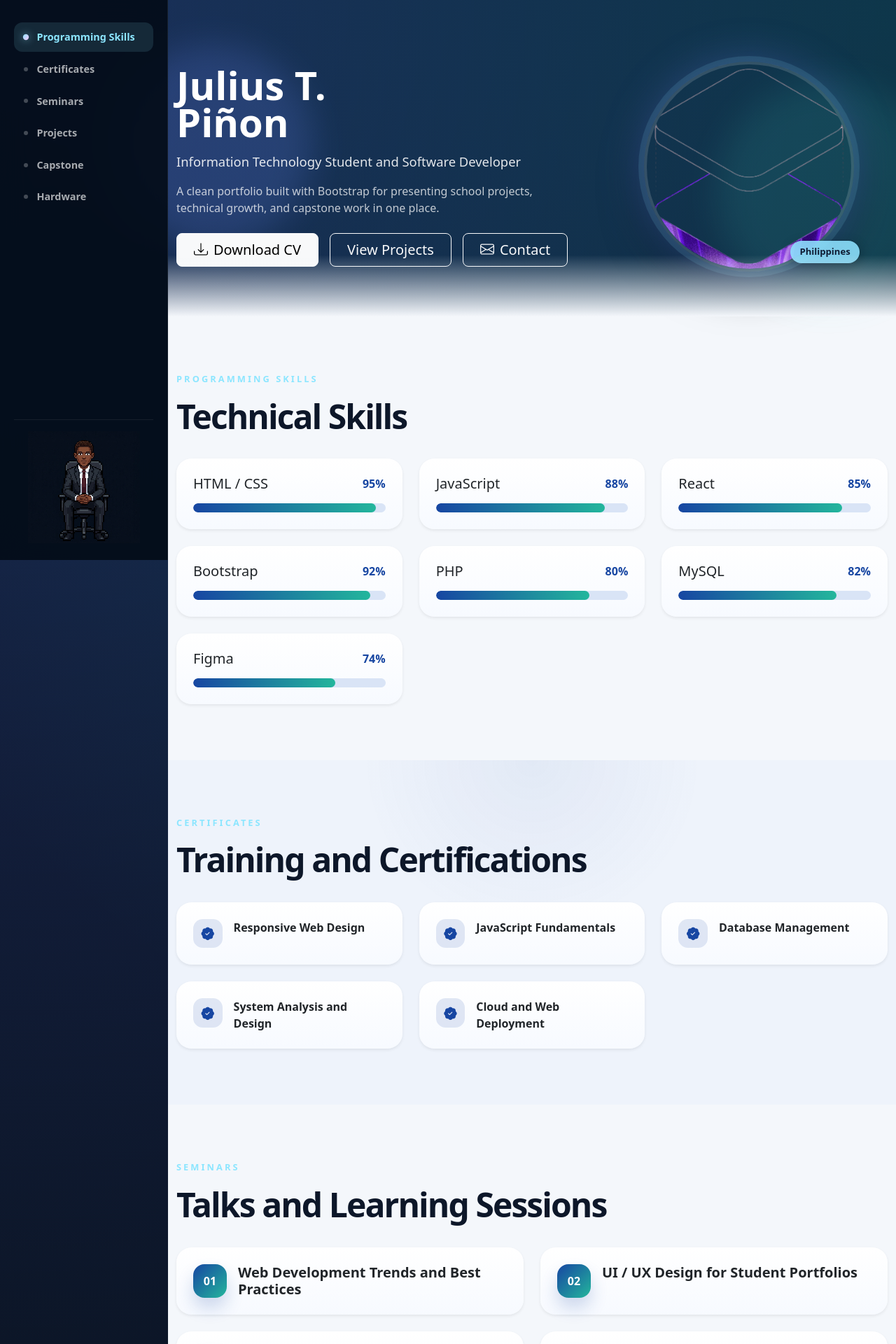
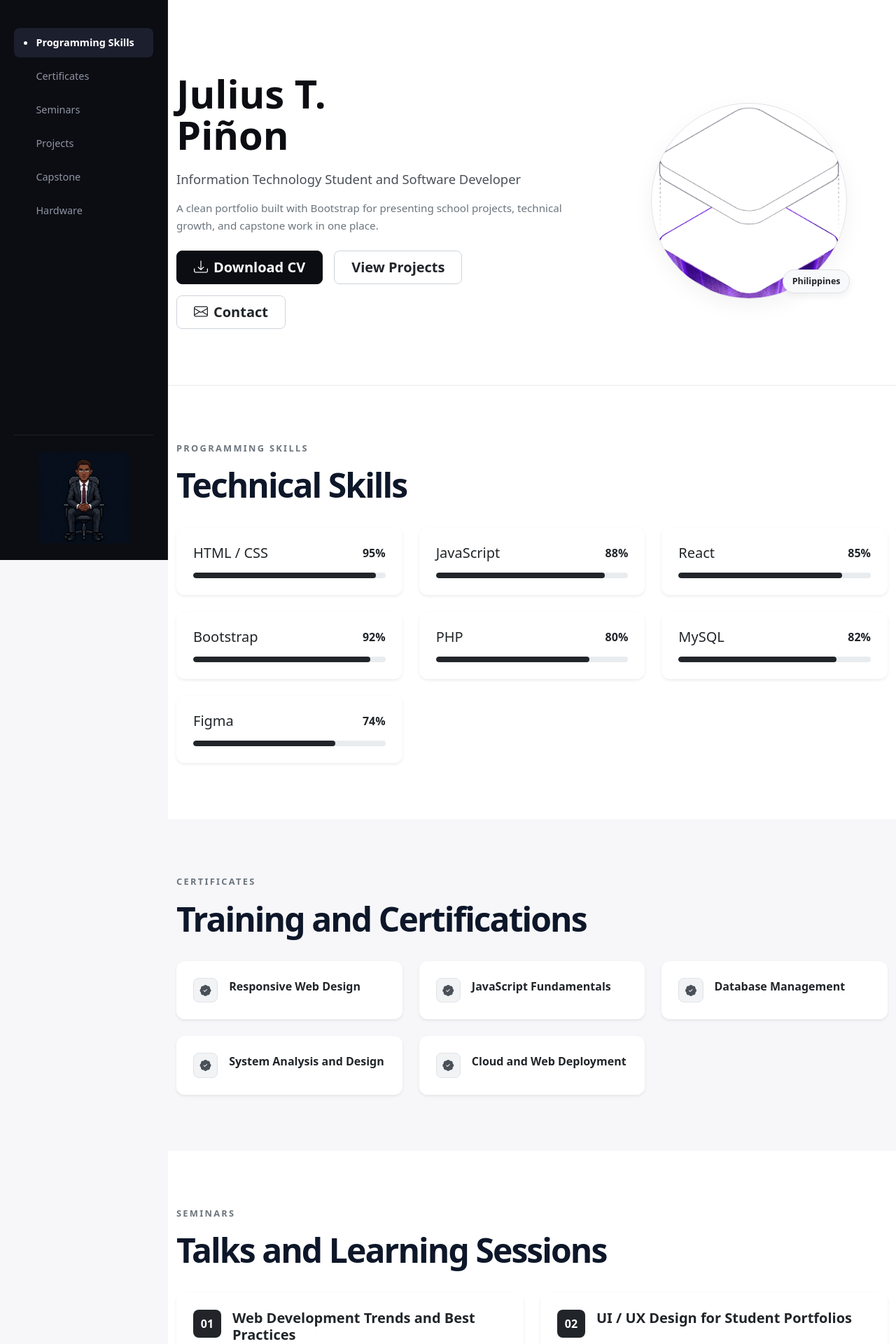
Before and after one commit to eltocmo0115/juliusPortfolio, a React (Vite) app: page / in a window 1280 px wide. Shown: the top 1920 px of the page at 70% size. Built offline with nearby package versions, Linux system fonts and the light colour scheme.

Commit message:
style: minimalist visual overhaul

```diff
--- a/src/styles/animations.css
+++ b/src/styles/animations.css
@@ -8,8 +8,8 @@
  */
 .animate-on-scroll {
   opacity: 0;
-  transform: translateY(24px);
-  transition: opacity 0.55s ease, transform 0.55s ease;
+  transform: translateY(12px);
+  transition: opacity 0.35s ease, transform 0.35s ease;
 }
 
 .animate-on-scroll.visible {
@@ -19,21 +19,21 @@
 
 /* Staggered children — each child is delayed slightly */
 .animate-on-scroll.visible > * {
-  animation: fadeSlideIn 0.5s ease both;
+  animation: fadeSlideIn 0.3s ease both;
 }
 
-.animate-on-scroll.visible > *:nth-child(1)  { animation-delay: 0.05s; }
-.animate-on-scroll.visible > *:nth-child(2)  { animation-delay: 0.10s; }
-.animate-on-scroll.visible > *:nth-child(3)  { animation-delay: 0.15s; }
-.animate-on-scroll.visible > *:nth-child(4)  { animation-delay: 0.20s; }
-.animate-on-scroll.visible > *:nth-child(5)  { animation-delay: 0.25s; }
-.animate-on-scroll.visible > *:nth-child(6)  { animation-delay: 0.30s; }
-.animate-on-scroll.visible > *:nth-child(7)  { animation-delay: 0.35s; }
+.animate-on-scroll.visible > *:nth-child(1)  { animation-delay: 0.03s; }
+.animate-on-scroll.visible > *:nth-child(2)  { animation-delay: 0.06s; }
+.animate-on-scroll.visible > *:nth-child(3)  { animation-delay: 0.09s; }
+.animate-on-scroll.visible > *:nth-child(4)  { animation-delay: 0.12s; }
+.animate-on-scroll.visible > *:nth-child(5)  { animation-delay: 0.15s; }
+.animate-on-scroll.visible > *:nth-child(6)  { animation-delay: 0.18s; }
+.animate-on-scroll.visible > *:nth-child(7)  { animation-delay: 0.21s; }
 
 @keyframes fadeSlideIn {
   from {
     opacity: 0;
-    transform: translateY(18px);
+    transform: translateY(8px);
   }
   to {
     opacity: 1;
--- a/src/styles/base.css
+++ b/src/styles/base.css
@@ -3,11 +3,8 @@
    ========================================================= */
 
 :root {
-  color: #d9e2f1;
-  background:
-    radial-gradient(circle at top left,  rgba(87, 114, 255, 0.24), transparent 32%),
-    radial-gradient(circle at top right, rgba(0, 196, 180, 0.18),  transparent 28%),
-    linear-gradient(180deg, #08111f 0%, #0d1729 44%, #f4f7fb 44%, #f4f7fb 100%);
+  color: #1a1a1a;
+  background-color: #f7f7fa;
   font-family: 'Inter', 'Segoe UI', system-ui, sans-serif;
   font-synthesis: none;
   text-rendering: optimizeLegibility;
--- a/src/styles/cards.css
+++ b/src/styles/cards.css
@@ -1,155 +1,159 @@
 /* =========================================================
-   CARDS — skill, list, seminar, project, capstone, hardware
+   CARDS — Minimalist Flat Edition
    ========================================================= */
 
-/* Shared card radius + gradient */
+/* Shared card radius + minimalist background */
 .skill-card,
 .list-card,
 .seminar-card,
 .hardware-card,
 .capstone-card,
 .screenshot-panel {
-  border-radius: 1.35rem;
-  background: linear-gradient(180deg, #ffffff, #f7faff);
+  border-radius: 0.75rem;
+  background-color: #ffffff;
+  border: 1px solid #e1e4e8;
+  box-shadow: none;
 }
 
 /* ---- Skill card ---------------------------------------- */
 .skill-card {
-  border: 1px solid rgba(11, 28, 55, 0.06);
-  transition: transform 0.2s, box-shadow 0.2s;
+  transition: border-color 0.2s, box-shadow 0.2s;
 }
 
 .skill-card:hover {
-  transform: translateY(-3px);
-  box-shadow: 0 18px 40px rgba(12, 24, 40, 0.1) !important;
+  border-color: #adb5bd;
+  box-shadow: 0 4px 15px rgba(0, 0, 0, 0.03) !important;
 }
 
 .skill-percent {
-  font-weight: 800;
-  color: #1746a2;
+  font-weight: 700;
+  color: #212529;
 }
 
 .skill-progress {
-  height: 0.8rem;
+  height: 0.5rem;
   border-radius: 999px;
-  background: #d9e4f6;
+  background: #e9ecef;
 }
 
 .skill-progress .progress-bar {
   border-radius: 999px;
-  background: linear-gradient(90deg, #1746a2, #23b69c);
+  background: #212529;
   transition: width 0.8s ease;
 }
 
 /* ---- List card (certificates) -------------------------- */
 .list-card {
-  border: 1px solid rgba(11, 28, 55, 0.06);
-  transition: transform 0.2s, box-shadow 0.2s;
+  transition: border-color 0.2s, box-shadow 0.2s;
 }
 
 .list-card:hover {
-  transform: translateY(-3px);
-  box-shadow: 0 18px 40px rgba(12, 24, 40, 0.1) !important;
+  border-color: #adb5bd;
+  box-shadow: 0 4px 15px rgba(0, 0, 0, 0.03) !important;
 }
 
 .list-card__icon {
   display: inline-flex;
   align-items: center;
   justify-content: center;
-  width: 2.6rem;
-  height: 2.6rem;
+  width: 2.2rem;
+  height: 2.2rem;
   flex: 0 0 auto;
-  border-radius: 0.85rem;
-  color: #1746a2;
-  background: rgba(23, 70, 162, 0.12);
+  border-radius: 0.5rem;
+  color: #495057;
+  background-color: #f1f3f5;
+  border: 1px solid #e1e4e8;
 }
 
 .list-card__icon i {
-  font-size: 1.15rem;
+  font-size: 1rem;
 }
 
 /* ---- Seminar card --------------------------------------- */
 .seminar-card {
-  border: 1px solid rgba(11, 28, 55, 0.06);
-  transition: transform 0.2s, box-shadow 0.2s;
+  transition: border-color 0.2s, box-shadow 0.2s;
 }
 
 .seminar-card:hover {
-  transform: translateY(-3px);
-  box-shadow: 0 18px 40px rgba(12, 24, 40, 0.1) !important;
+  border-color: #adb5bd;
+  box-shadow: 0 4px 15px rgba(0, 0, 0, 0.03) !important;
 }
 
 .seminar-card__number {
   display: inline-flex;
   align-items: center;
   justify-content: center;
-  min-width: 3rem;
-  height: 3rem;
-  border-radius: 1rem;
-  color: #fff;
-  font-weight: 800;
-  background: linear-gradient(135deg, #1746a2, #23b69c);
-  box-shadow: 0 14px 25px rgba(23, 70, 162, 0.2);
+  min-width: 2.5rem;
+  height: 2.5rem;
+  border-radius: 0.5rem;
+  color: #ffffff;
+  font-weight: 700;
+  background: #212529;
   flex-shrink: 0;
 }
 
 /* ---- Project card --------------------------------------- */
 .project-card {
   overflow: hidden;
-  border-radius: 1.35rem;
-  border: 1px solid rgba(11, 28, 55, 0.06);
-  background: linear-gradient(180deg, #fff, #f6f9ff);
-  transition: transform 0.2s, box-shadow 0.2s;
+  border-radius: 0.75rem;
+  border: 1px solid #e1e4e8;
+  background-color: #ffffff;
+  transition: border-color 0.2s, box-shadow 0.2s;
 }
 
 .project-card:hover {
-  transform: translateY(-4px);
-  box-shadow: 0 22px 50px rgba(12, 24, 40, 0.12) !important;
+  border-color: #adb5bd;
+  box-shadow: 0 4px 20px rgba(0, 0, 0, 0.03) !important;
 }
 
 .project-card__bar {
-  height: 0.45rem;
+  height: 0.25rem;
+  background-color: #212529;
 }
 
 .project-card__year {
-  border: 1px solid rgba(13, 23, 41, 0.08);
-  color: #0d1729;
+  border: 1px solid #dee2e6;
+  color: #495057;
+  border-radius: 0.25rem;
+  padding: 0.15rem 0.45rem;
 }
 
 .project-card__block,
 .capstone-block {
-  margin-bottom: 1.25rem;
+  margin-bottom: 1rem;
 }
 
 .project-card__label {
-  margin-bottom: 0.5rem;
-  color: #1746a2;
-  font-size: 0.82rem;
-  font-weight: 800;
-  letter-spacing: 0.14em;
+  margin-bottom: 0.35rem;
+  color: #6c757d;
+  font-size: 0.75rem;
+  font-weight: 700;
+  letter-spacing: 0.08em;
   text-transform: uppercase;
 }
 
 .project-card__text {
   margin-bottom: 0;
-  color: #49556f;
+  color: #212529;
+  font-size: 0.95rem;
 }
 
 .project-card__list {
   margin: 0;
   padding-left: 1.15rem;
-  color: #49556f;
+  color: #495057;
+  font-size: 0.95rem;
 }
 
 .project-card__list li + li {
-  margin-top: 0.35rem;
+  margin-top: 0.25rem;
 }
 
 /* ---- Screenshot frames ---------------------------------- */
 .screenshot-grid,
 .screenshot-stack {
   display: grid;
-  gap: 0.85rem;
+  gap: 0.75rem;
 }
 
 .screenshot-grid {
@@ -157,45 +161,44 @@
 }
 
 .screenshot-frame {
-  padding: 0.95rem;
-  border-radius: 1rem;
-  background:
-    linear-gradient(180deg, rgba(23, 70, 162, 0.08), rgba(35, 182, 156, 0.06)),
-    #f9fbff;
-  border: 1px solid rgba(23, 70, 162, 0.1);
+  padding: 0.75rem;
+  border-radius: 0.5rem;
+  background-color: #f8f9fa;
+  border: 1px solid #e1e4e8;
 }
 
 .screenshot-frame__window {
   display: flex;
-  gap: 0.3rem;
-  margin-bottom: 0.85rem;
+  gap: 0.25rem;
+  margin-bottom: 0.65rem;
 }
 
 .screenshot-frame__window span {
-  width: 0.6rem;
-  height: 0.6rem;
+  width: 0.5rem;
+  height: 0.5rem;
   border-radius: 999px;
-  background: rgba(11, 28, 55, 0.28);
+  background-color: #ced4da;
 }
 
 .screenshot-frame p {
   margin-bottom: 0;
-  color: #33415c;
+  color: #495057;
   font-weight: 600;
+  font-size: 0.9rem;
 }
 
 .screenshot-frame--large {
-  min-height: 8.5rem;
+  min-height: 8rem;
 }
 
 /* Screenshot panel — limit height on mobile */
 .screenshot-panel {
-  border: 1px solid rgba(11, 28, 55, 0.06);
+  border: 1px solid #e1e4e8;
 }
 
 @media (max-width: 991.98px) {
   .screenshot-panel .card-body {
-    max-height: 420px;
+    max-height: 400px;
     overflow-y: auto;
   }
 }
@@ -204,40 +207,40 @@
 .capstone-feature {
   display: flex;
   align-items: center;
-  gap: 0.7rem;
-  min-height: 3.5rem;
-  padding: 0.95rem 1rem;
-  border-radius: 1rem;
-  background: #fff;
-  border: 1px solid rgba(23, 70, 162, 0.08);
+  gap: 0.65rem;
+  min-height: 3rem;
+  padding: 0.75rem 0.9rem;
+  border-radius: 0.5rem;
+  background-color: #f8f9fa;
+  border: 1px solid #e1e4e8;
+  font-size: 0.9rem;
 }
 
 .capstone-feature i {
-  color: #23b69c;
-  font-size: 1.1rem;
+  color: #495057;
+  font-size: 1rem;
   flex-shrink: 0;
 }
 
 /* ---- Hardware card ------------------------------------- */
 .hardware-card {
-  border: 1px solid rgba(11, 28, 55, 0.06);
-  transition: transform 0.2s, box-shadow 0.2s;
+  transition: border-color 0.2s, box-shadow 0.2s;
 }
 
 .hardware-card:hover {
-  transform: translateY(-3px);
-  box-shadow: 0 18px 40px rgba(12, 24, 40, 0.1) !important;
+  border-color: #adb5bd;
+  box-shadow: 0 4px 15px rgba(0, 0, 0, 0.03) !important;
 }
 
 .hardware-card__index {
   display: inline-flex;
   align-items: center;
   justify-content: center;
-  width: 2.6rem;
-  height: 2.6rem;
-  margin-bottom: 1rem;
-  border-radius: 0.85rem;
-  color: #fff;
-  font-weight: 800;
-  background: linear-gradient(135deg, #1746a2, #23b69c);
+  width: 2.2rem;
+  height: 2.2rem;
+  margin-bottom: 0.75rem;
+  border-radius: 0.5rem;
+  color: #ffffff;
+  font-weight: 700;
+  background: #212529;
 }
--- a/src/styles/hero.css
+++ b/src/styles/hero.css
@@ -1,244 +1,115 @@
 /* =========================================================
-   HERO SECTION
+   HERO SECTION — Minimalist Edition
    ========================================================= */
 
 .hero-section {
   position: relative;
-  padding: 5.5rem 0 4rem;
-  color: #f7fbff;
-}
-
-.hero-section::after {
-  content: '';
-  position: absolute;
-  inset: auto 0 0;
-  height: 88px;
-  background: linear-gradient(180deg, rgba(13, 23, 41, 0) 0%, rgba(244, 247, 251, 1) 100%);
-}
-
-.hero-glow {
-  position: absolute;
-  border-radius: 999px;
-  filter: blur(24px);
-  opacity: 0.55;
-  pointer-events: none;
-}
-
-.hero-glow--left {
-  top: 4rem;
-  left: -5rem;
-  width: 18rem;
-  height: 18rem;
-  background: rgba(109, 141, 255, 0.34);
-}
-
-.hero-glow--right {
-  right: -4rem;
-  bottom: 1rem;
-  width: 20rem;
-  height: 20rem;
-  background: rgba(70, 225, 205, 0.2);
+  padding: 6.5rem 0 5rem;
+  color: #1a1a1a;
+  background-color: #ffffff;
+  border-bottom: 1px solid #eaeaea;
 }
 
 .eyebrow,
 .section-eyebrow {
   margin-bottom: 0.9rem;
   font-size: 0.8rem;
-  font-weight: 800;
-  letter-spacing: 0.24em;
+  font-weight: 700;
+  letter-spacing: 0.18em;
   text-transform: uppercase;
-  color: #8ce6ff;
+  color: #6c757d;
 }
 
 .hero-title {
-  max-width: 10ch;
-  margin-bottom: 1rem;
-  line-height: 0.95;
-  color: #fff;
+  max-width: 12ch;
+  margin-bottom: 1.25rem;
+  line-height: 1.05;
+  color: #0c0d12;
 }
 
 .hero-lead {
-  max-width: 34rem;
-  color: rgba(255, 255, 255, 0.88);
+  max-width: 36rem;
+  color: #495057;
   font-size: 1.15rem;
+  line-height: 1.5;
 }
 
 .hero-copy {
   max-width: 40rem;
   margin-top: 1rem;
-  color: rgba(255, 255, 255, 0.74);
-  font-size: 1rem;
+  color: #6c757d;
+  font-size: 0.95rem;
+  line-height: 1.6;
 }
 
-.chip {
-  display: inline-flex;
-  align-items: center;
-  justify-content: center;
-  padding: 0.55rem 0.95rem;
-  border: 1px solid rgba(255, 255, 255, 0.12);
-  border-radius: 999px;
-  color: #eef5ff;
-  background: rgba(255, 255, 255, 0.08);
-  backdrop-filter: blur(8px);
-  font-size: 0.9rem;
+/* Minimalist Button Overrides (Dark Slate & Clean Outline) */
+.hero-section .btn-light {
+  background-color: #0c0d12;
+  color: #ffffff;
+  border: 1px solid #0c0d12;
   font-weight: 600;
-  transition: background 0.2s, border-color 0.2s;
+  transition: background-color 0.2s, border-color 0.2s;
 }
 
-.chip:hover {
-  background: rgba(255, 255, 255, 0.16);
-  border-color: rgba(255, 255, 255, 0.24);
+.hero-section .btn-light:hover {
+  background-color: #212529;
+  border-color: #212529;
 }
 
-/* Hero panel (stats card) */
-.hero-panel {
-  border-radius: 1.6rem;
-  background:
-    linear-gradient(180deg, rgba(255, 255, 255, 0.96), rgba(235, 244, 255, 0.96)),
-    linear-gradient(135deg, rgba(40, 84, 214, 0.2), rgba(20, 190, 171, 0.14));
+.hero-section .btn-outline-light {
+  border: 1px solid #ced4da;
+  color: #212529;
+  font-weight: 600;
+  transition: background-color 0.2s, border-color 0.2s, color 0.2s;
 }
 
-.hero-badge {
-  display: inline-flex;
-  align-items: center;
-  justify-content: center;
-  padding: 0.45rem 0.8rem;
-  border-radius: 999px;
-  font-size: 0.85rem;
-  font-weight: 700;
-  color: #0f1c33;
-  background: rgba(143, 227, 255, 0.55);
+.hero-section .btn-outline-light:hover {
+  background-color: #f8f9fa;
+  border-color: #adb5bd;
+  color: #0c0d12;
 }
 
-.hero-panel__grid {
-  display: grid;
-  grid-template-columns: repeat(2, minmax(0, 1fr));
-  gap: 0.85rem;
-}
-
-.hero-panel__stat {
-  padding: 1rem;
-  border-radius: 1rem;
-  background: linear-gradient(180deg, #ffffff, #edf4ff);
-  border: 1px solid rgba(21, 55, 108, 0.08);
-}
-
-.hero-panel__stat span {
-  display: block;
-  margin-bottom: 0.35rem;
-  color: #6c7891;
-  font-size: 0.82rem;
-  font-weight: 700;
-  text-transform: uppercase;
-}
-
-.hero-panel__stat strong {
-  font-size: 1.15rem;
-  color: #0d1729;
-}
-
-.hero-email-link {
-  color: #1746a2;
-  text-decoration: underline;
-  text-underline-offset: 3px;
-}
-
-.hero-email-link:hover {
-  color: #23b69c;
-}
-
-/* Section band (info tiles) */
-.section-band {
-  margin-top: -1px;
-  padding: 1.5rem 0 4rem;
-  background: #f4f7fb;
-}
-
-.info-tile {
-  display: flex;
-  gap: 1rem;
-  align-items: flex-start;
-  height: 100%;
-  padding: 1.2rem;
-  border-radius: 1.25rem;
-  background: linear-gradient(180deg, #fff, #f1f6ff);
-  border: 1px solid rgba(10, 25, 48, 0.06);
-  box-shadow: 0 12px 25px rgba(12, 24, 40, 0.05);
-}
-
-.info-tile i {
-  display: inline-flex;
-  align-items: center;
-  justify-content: center;
-  width: 2.75rem;
-  height: 2.75rem;
-  flex: 0 0 auto;
-  border-radius: 0.9rem;
-  font-size: 1.15rem;
-  color: #fff;
-  background: linear-gradient(135deg, #1746a2, #23b69c);
-}
-
-.info-tile p {
-  margin-bottom: 0.25rem;
-  color: #6e7b95;
-  font-size: 0.84rem;
-  font-weight: 700;
-  text-transform: uppercase;
-}
-
-.info-tile strong {
-  color: #0d1729;
-  font-size: 0.98rem;
-}
-
-/* Profile photo */
+/* Profile photo — Clean flat border, no neon glows */
 .profile-photo-wrap {
   position: relative;
   display: inline-block;
 }
 
 .profile-photo {
-  width: 300px;
-  height: 300px;
+  width: 280px;
+  height: 280px;
   border-radius: 50%;
   object-fit: cover;
   object-position: center top;
-  border: 4px solid rgba(255, 255, 255, 0.15);
-  box-shadow:
-    0 0 0 8px rgba(143, 227, 255, 0.12),
-    0 0 60px rgba(109, 141, 255, 0.35),
-    0 24px 60px rgba(4, 12, 24, 0.5);
-  transition: transform 0.35s ease, box-shadow 0.35s ease;
+  border: 1px solid #dee2e6;
+  box-shadow: 0 10px 30px rgba(0, 0, 0, 0.05);
+  transition: transform 0.3s ease;
 }
 
 .profile-photo-wrap:hover .profile-photo {
-  transform: scale(1.03);
-  box-shadow:
-    0 0 0 10px rgba(143, 227, 255, 0.18),
-    0 0 80px rgba(109, 141, 255, 0.45),
-    0 28px 70px rgba(4, 12, 24, 0.55);
+  transform: translateY(-2px);
 }
 
 .profile-photo__badge {
   position: absolute;
-  bottom: 12px;
-  right: -8px;
-  padding: 0.4rem 0.85rem;
+  bottom: 8px;
+  right: -4px;
+  padding: 0.4rem 0.8rem;
   border-radius: 999px;
-  font-size: 0.82rem;
+  font-size: 0.78rem;
   font-weight: 700;
-  color: #0f1c33;
-  background: rgba(143, 227, 255, 0.88);
-  backdrop-filter: blur(6px);
-  box-shadow: 0 4px 16px rgba(0, 0, 0, 0.25);
+  color: #212529;
+  background-color: #f8f9fa;
+  border: 1px solid #dee2e6;
+  box-shadow: 0 4px 12px rgba(0, 0, 0, 0.06);
   white-space: nowrap;
 }
 
 /* Responsive */
 @media (max-width: 991.98px) {
   .hero-section {
-    padding-top: 4rem;
+    padding-top: 5rem;
+    padding-bottom: 4rem;
   }
 
   .hero-title {
@@ -246,8 +117,8 @@
   }
 
   .profile-photo {
-    width: 220px;
-    height: 220px;
+    width: 200px;
+    height: 200px;
   }
 }
 
@@ -256,14 +127,9 @@
     padding-bottom: 3rem;
   }
 
-  .hero-glow--left,
-  .hero-glow--right {
-    display: none;
-  }
-
   .profile-photo {
-    width: 180px;
-    height: 180px;
+    width: 160px;
+    height: 160px;
   }
 }
 
--- a/src/styles/navbar.css
+++ b/src/styles/navbar.css
@@ -1,13 +1,11 @@
 /* =========================================================
-   SIDEBAR NAVIGATION
+   SIDEBAR NAVIGATION — Minimalist Matte Black Edition
    ========================================================= */
 
-/* Sidebar width token */
 :root {
   --sidebar-w: 240px;
 }
 
-/* Shell — push content to the right on desktop */
 .portfolio-shell {
   position: relative;
   overflow-x: hidden;
@@ -22,7 +20,7 @@
   .content-column {
     margin-left: var(--sidebar-w);
     flex: 1;
-    min-width: 0; /* prevent flex blowout */
+    min-width: 0;
   }
 }
 
@@ -36,55 +34,22 @@
   z-index: 1040;
   display: flex;
   flex-direction: column;
-  padding: 2rem 1.25rem 1.5rem;
-  background: rgba(4, 12, 24, 0.92);
-  backdrop-filter: blur(20px);
-  border-right: 1px solid rgba(255, 255, 255, 0.07);
+  padding: 2.5rem 1.25rem 1.5rem;
+  background-color: #0c0d12;
+  border-right: 1px solid #1e2029;
   overflow-y: auto;
-  /* hide sidebar off-screen on mobile by default */
   transform: translateX(-100%);
   transition: transform 0.3s cubic-bezier(0.4, 0, 0.2, 1);
 }
 
 @media (min-width: 992px) {
   .site-sidebar {
-    transform: translateX(0); /* always visible on desktop */
+    transform: translateX(0);
   }
 }
 
 .site-sidebar.is-open {
   transform: translateX(0);
-}
-
-/* ---- Brand block --------------------------------------- */
-.sidebar-brand {
-  display: flex;
-  align-items: center;
-  gap: 0.65rem;
-  margin-bottom: 2.5rem;
-  text-decoration: none;
-}
-
-.brand-mark {
-  display: inline-flex;
-  align-items: center;
-  justify-content: center;
-  width: 2.2rem;
-  height: 2.2rem;
-  flex-shrink: 0;
-  border-radius: 0.7rem;
-  color: #08111f;
-  font-weight: 900;
-  font-size: 1rem;
-  background: linear-gradient(135deg, #8fe3ff, #f7c7ff);
-  box-shadow: 0 8px 24px rgba(126, 181, 255, 0.35);
-}
-
-.sidebar-brand__name {
-  color: #fff;
-  font-weight: 800;
-  font-size: 1rem;
-  letter-spacing: 0.04em;
 }
 
 /* ---- Nav links ----------------------------------------- */
@@ -94,7 +59,7 @@
   padding: 0;
   display: flex;
   flex-direction: column;
-  gap: 0.2rem;
+  gap: 0.35rem;
   flex: 1;
 }
 
@@ -103,65 +68,85 @@
   align-items: center;
   gap: 0.75rem;
   padding: 0.65rem 0.9rem;
-  border-radius: 0.75rem;
-  color: rgba(255, 255, 255, 0.65);
+  border-radius: 0.5rem;
+  color: #8e95a5;
   font-size: 0.9rem;
-  font-weight: 600;
+  font-weight: 500;
   text-decoration: none;
-  transition: background 0.18s, color 0.18s, padding-left 0.18s;
+  transition: background-color 0.2s, color 0.2s;
   position: relative;
 }
 
 .sidebar-link:hover {
-  background: rgba(255, 255, 255, 0.06);
-  color: #fff;
-  padding-left: 1.1rem;
+  background-color: #161822;
+  color: #ffffff;
 }
 
 .sidebar-link.active {
-  background: rgba(143, 227, 255, 0.12);
-  color: #8ce6ff;
+  background-color: #1c1f2d;
+  color: #ffffff;
+  font-weight: 600;
 }
 
-/* Active dot indicator */
+/* Simple flat active dot */
 .sidebar-link__dot {
-  width: 6px;
-  height: 6px;
+  width: 5px;
+  height: 5px;
   border-radius: 50%;
   flex-shrink: 0;
-  background: rgba(255, 255, 255, 0.25);
-  transition: background 0.18s, transform 0.18s;
+  background-color: transparent;
+  transition: background-color 0.2s;
 }
 
 .sidebar-link.active .sidebar-link__dot {
-  background: linear-gradient(135deg, #8fe3ff, #f7c7ff);
-  transform: scale(1.4);
-  box-shadow: 0 0 8px rgba(143, 227, 255, 0.6);
+  background-color: #ffffff;
 }
 
 .sidebar-link:hover .sidebar-link__dot {
-  background: rgba(255, 255, 255, 0.6);
+  background-color: #8e95a5;
 }
 
-/* ---- Sidebar footer block ------------------------------ */
-.sidebar-footer {
+/* ---- Sidebar character (HD image + SVG pupil overlay) ---- */
+.sidebar-character {
   margin-top: auto;
   padding-top: 1.5rem;
-  border-top: 1px solid rgba(255, 255, 255, 0.07);
+  display: flex;
+  justify-content: center;
+  border-top: 1px solid #1e2029;
 }
 
-.sidebar-footer__name {
-  margin: 0 0 0.2rem;
-  color: rgba(255, 255, 255, 0.85);
-  font-size: 0.82rem;
-  font-weight: 700;
+.character-watcher {
+  position: relative;
+  width: 130px;
+  height: 130px;
+  background: transparent;
+  flex-shrink: 0;
+  transition: transform 0.2s;
 }
 
-.sidebar-footer__role {
-  margin: 0;
-  color: rgba(255, 255, 255, 0.4);
-  font-size: 0.72rem;
-  line-height: 1.4;
+.character-watcher:hover {
+  transform: scale(1.02);
+}
+
+/* HD body image fills the container */
+.character-body-img {
+  position: absolute;
+  inset: 0;
+  width: 100%;
+  height: 100%;
+  object-fit: contain;
+  object-position: center;
+  display: block;
+}
+
+/* SVG pupil overlay — transparent except for the tiny iris dots */
+.character-eye-svg {
+  position: absolute;
+  inset: 0;
+  width: 100%;
+  height: 100%;
+  pointer-events: none;
+  overflow: visible;
 }
 
 /* ---- Mobile overlay ------------------------------------ */
@@ -169,8 +154,8 @@
   position: fixed;
   inset: 0;
   z-index: 1039;
-  background: rgba(4, 12, 24, 0.55);
-  backdrop-filter: blur(3px);
+  background: rgba(0, 0, 0, 0.4);
+  backdrop-filter: blur(2px);
   animation: fadeIn 0.2s ease;
 }
 
@@ -189,34 +174,31 @@
   flex-direction: column;
   justify-content: center;
   gap: 5px;
-  width: 2.6rem;
-  height: 2.6rem;
+  width: 2.5rem;
+  height: 2.5rem;
   padding: 0.5rem;
-  border: none;
-  border-radius: 0.6rem;
-  background: rgba(4, 12, 24, 0.85);
-  backdrop-filter: blur(10px);
+  border: 1px solid #1e2029;
+  border-radius: 0.5rem;
+  background-color: #0c0d12;
   cursor: pointer;
-  box-shadow: 0 4px 16px rgba(0, 0, 0, 0.35);
-  transition: background 0.2s;
+  box-shadow: 0 4px 12px rgba(0, 0, 0, 0.15);
+  transition: background-color 0.2s;
 }
 
 .sidebar-toggle:hover {
-  background: rgba(20, 40, 80, 0.95);
+  background-color: #161822;
 }
 
-/* The three bar lines */
 .sidebar-toggle span {
   display: block;
   width: 100%;
   height: 2px;
-  border-radius: 2px;
-  background: rgba(255, 255, 255, 0.85);
-  transition: transform 0.25s, opacity 0.25s;
+  border-radius: 1px;
+  background-color: #ffffff;
+  transition: transform 0.2s, opacity 0.2s;
   transform-origin: center;
 }
 
-/* Animate to × when open */
 .sidebar-toggle.is-open span:nth-child(1) {
   transform: translateY(7px) rotate(45deg);
 }
@@ -228,52 +210,6 @@
   transform: translateY(-7px) rotate(-45deg);
 }
 
-/* ---- Sidebar character (HD image + SVG pupil overlay) ---- */
-.sidebar-character {
-  margin-top: auto;
-  padding-top: 1rem;
-  display: flex;
-  justify-content: center;
-  border-top: 1px solid rgba(255, 255, 255, 0.07);
-}
-
-.character-watcher {
-  position: relative;
-  width: 160px;
-  height: 160px; /* square = image fills exactly, SVG aligns perfectly */
-  background: transparent;
-  flex-shrink: 0;
-  transition: transform 0.3s ease;
-  image-rendering: pixelated;
-}
-
-.character-watcher:hover {
-  transform: scale(1.06);
-}
-
-/* HD body image fills the container */
-.character-body-img {
-  position: absolute;
-  inset: 0;
-  width: 100%;
-  height: 100%;
-  object-fit: contain;
-  object-position: center;
-  display: block;
-  image-rendering: pixelated;
-}
-
-/* SVG pupil overlay — transparent except for the tiny iris dots */
-.character-eye-svg {
-  position: absolute;
-  inset: 0;
-  width: 100%;
-  height: 100%;
-  pointer-events: none;
-  overflow: visible;
-}
-
-/* Hide hamburger on desktop — sidebar is always visible */
 @media (min-width: 992px) {
   .sidebar-toggle {
     display: none;
--- a/src/styles/sections.css
+++ b/src/styles/sections.css
@@ -4,13 +4,11 @@
 
 .content-section {
   padding: 5rem 0;
-  background: #f4f7fb;
+  background: #ffffff;
 }
 
 .content-section--soft {
-  background:
-    radial-gradient(circle at top, rgba(23, 70, 162, 0.06), transparent 34%),
-    #eef3fb;
+  background: #f7f7fa;
 }
 
 .section-heading {
```
Also changed, not shown: src/styles/footer.css (+27 -10 lines).
